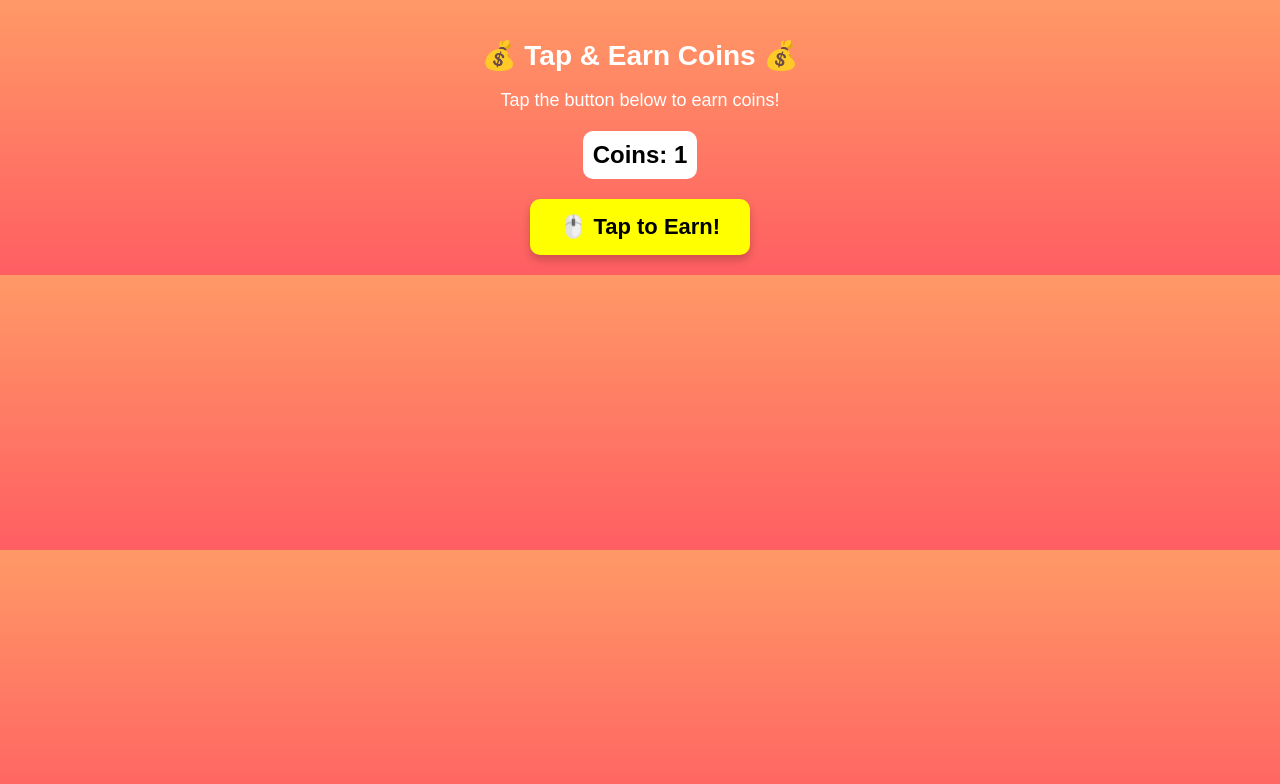
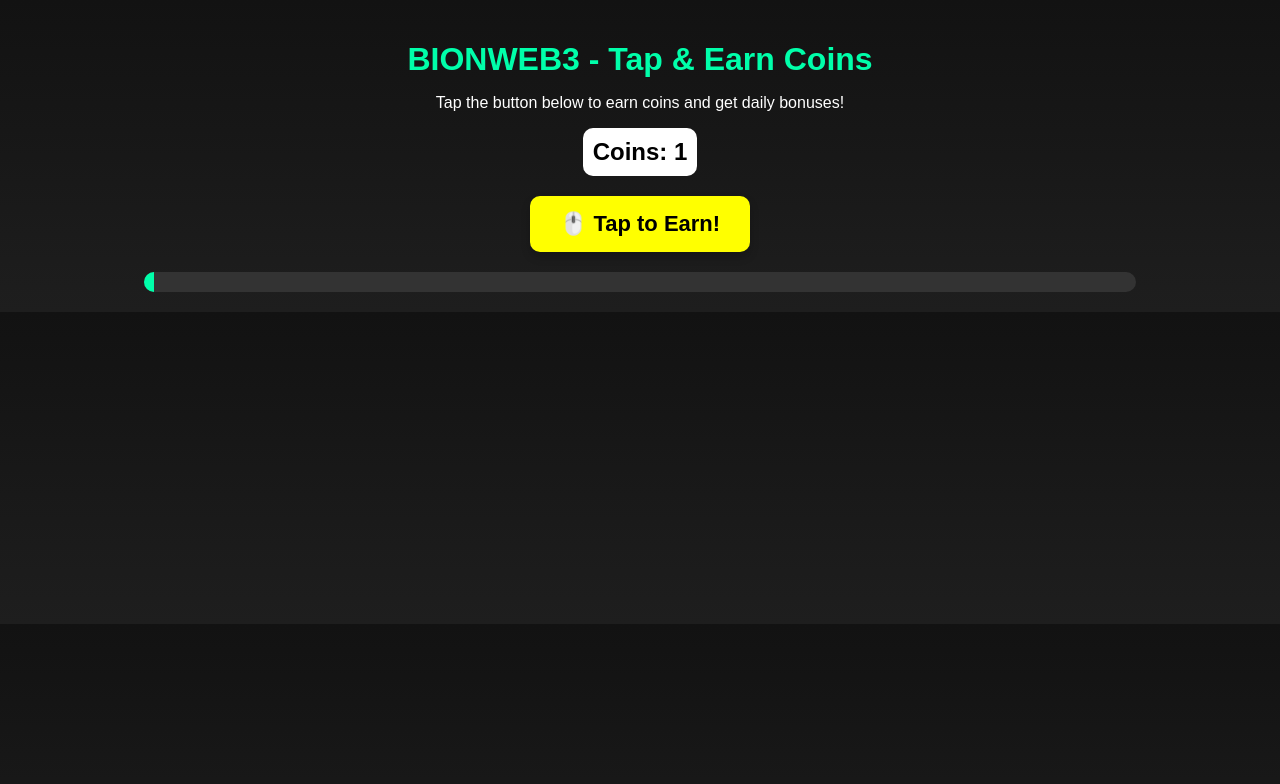
Before and after one commit to bincwl/Tap-to-earn, a plain HTML site: page index.html in a window 1280 px wide. Both pictures are taken after a click on the button "🖱️ Tap to Earn!". Drawn offline with Linux system fonts and the light colour scheme.

Commit message:
Add files via upload

```diff
--- a/index.html
+++ b/index.html
@@ -3,23 +3,21 @@
 <head>
     <meta charset="UTF-8">
     <meta name="viewport" content="width=device-width, initial-scale=1.0">
-    <title>Tap & Earn Coins</title>
+    <title>BIONWEB3 - Tap & Earn</title>
     <style>
         body {
             font-family: Arial, sans-serif;
             text-align: center;
-            background: linear-gradient(to bottom, #ff9966, #ff5e62);
+            background: linear-gradient(to bottom, #121212, #1e1e1e);
             color: white;
             margin: 0;
             padding: 20px;
         }
         h1 {
-            font-size: 28px;
+            font-size: 32px;
             margin-bottom: 10px;
-        }
-        p {
-            font-size: 18px;
-            margin-bottom: 20px;
+            font-weight: bold;
+            color: #00FFAA;
         }
         #coinDisplay {
             font-size: 24px;
@@ -47,21 +45,72 @@
             background: gold;
             transform: scale(0.95);
         }
+        .progress-container {
+            width: 80%;
+            background: #333;
+            margin: auto;
+            border-radius: 10px;
+            margin-top: 20px;
+            overflow: hidden;
+        }
+        .progress-bar {
+            width: 0%;
+            height: 20px;
+            background: #00FFAA;
+            transition: width 0.3s;
+        }
+        #bonus {
+            margin-top: 15px;
+            background: #ff9900;
+            color: white;
+            padding: 10px;
+            border-radius: 5px;
+            cursor: pointer;
+            display: none;
+        }
     </style>
 </head>
 <body>
 
-    <h1>💰 Tap & Earn Coins 💰</h1>
-    <p>Tap the button below to earn coins!</p>
+    <h1>BIONWEB3 - Tap & Earn Coins</h1>
+    <p>Tap the button below to earn coins and get daily bonuses!</p>
 
     <div id="coinDisplay">Coins: 0</div><br>
     <button id="tapButton">🖱️ Tap to Earn!</button>
 
+    <div class="progress-container">
+        <div class="progress-bar" id="progressBar"></div>
+    </div>
+
+    <button id="bonus">🎁 Claim Daily Bonus!</button>
+
+    <audio id="tapSound" src="https://www.fesliyanstudios.com/play-mp3/4382"></audio>
+
     <script>
         let coins = 0;
+        let goal = 100; // Progress bar target
+        let dailyBonusClaimed = false;
+
         document.getElementById("tapButton").addEventListener("click", function() {
             coins += 1;
             document.getElementById("coinDisplay").innerText = "Coins: " + coins;
+            document.getElementById("tapSound").play();
+
+            let progress = (coins / goal) * 100;
+            document.getElementById("progressBar").style.width = progress + "%";
+
+            if (coins % 50 === 0) {
+                document.getElementById("bonus").style.display = "block";
+            }
+        });
+
+        document.getElementById("bonus").addEventListener("click", function() {
+            if (!dailyBonusClaimed) {
+                coins += 20;
+                document.getElementById("coinDisplay").innerText = "Coins: " + coins;
+                document.getElementById("bonus").style.display = "none";
+                dailyBonusClaimed = true;
+            }
         });
     </script>
 
```
